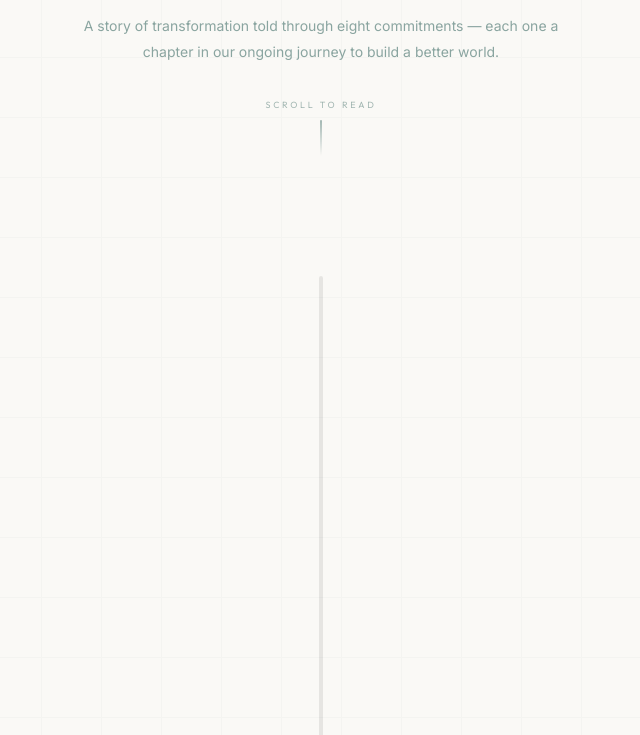
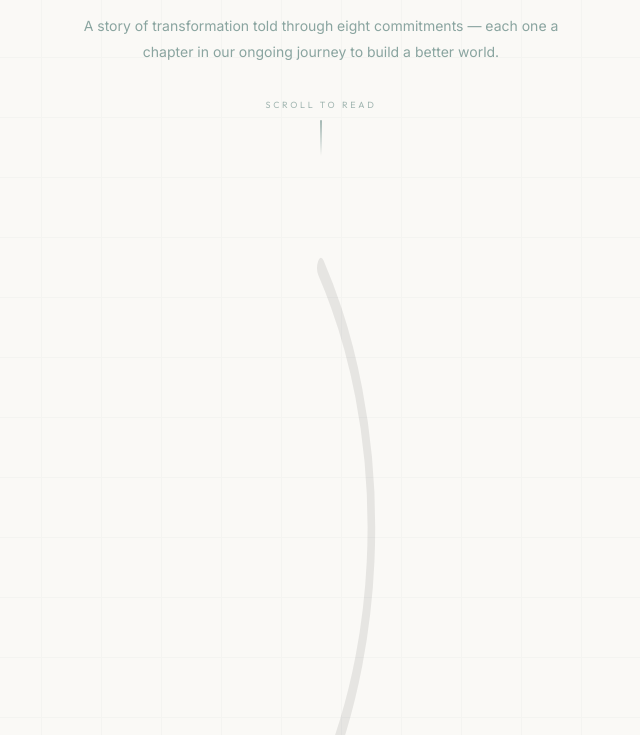
Before and after one commit to irrbmodel/aadishaktimission, a React (Vite) app in the folder frontend/: page / in a window 1280 px wide. Shown: the part 3994-4729 px from the top of the page, without its empty margins (319-959 px from the left). Built offline with nearby package versions, Linux system fonts and the light colour scheme; a web font is replaced by a local one.

Commit message:
feat: implement wavy SVG timeline paths and add CustomCursor component while optimizing GSAP ScrollTrigger refresh logic

```diff
--- a/frontend/src/components/VisionMission.jsx
+++ b/frontend/src/components/VisionMission.jsx
@@ -230,12 +230,13 @@ const StoryCard = ({ item, idx, Icon }) => {
    MAIN COMPONENT
 ───────────────────────────────────────── */
 const VisionMission = ({ isLoaded }) => {
-  const containerRef    = useRef(null)
-  const visionRef       = useRef(null)
-  const missionRef      = useRef(null)
-  const lineTrackRef    = useRef(null)
-  const lineProgressRef = useRef(null)
-  const nodeRefs        = useRef([])
+  const containerRef          = useRef(null)
+  const visionRef             = useRef(null)
+  const missionRef            = useRef(null)
+  const lineTrackRef          = useRef(null)
+  const lineProgressRef       = useRef(null)
+  const mobileLineProgressRef = useRef(null)
+  const nodeRefs              = useRef([])
 
   useEffect(() => {
     if (!isLoaded) return
@@ -261,21 +262,47 @@ const VisionMission = ({ isLoaded }) => {
 
       /* ── Timeline ink line draw (scrub) ── */
       if (lineProgressRef.current && lineTrackRef.current) {
-        gsap.fromTo(lineProgressRef.current,
-          { scaleY: 0 },
-          {
-            scaleY: 1,
+        const path = lineProgressRef.current
+        const length = path.getTotalLength ? path.getTotalLength() : 2400
+
+        gsap.set(path, {
+          strokeDasharray: length,
+          strokeDashoffset: length
+        })
+
+        gsap.to(path, {
+          strokeDashoffset: 0,
           ease: 'none',
-            transformOrigin: 'top center',
           scrollTrigger: {
             trigger: lineTrackRef.current,
-              start: 'top 55%',
-              end: 'bottom 75%',
-              scrub: 1,
+            start: 'top 50%',
+            end: 'bottom 70%',
+            scrub: 0.5,
             invalidateOnRefresh: true,
           }
+        })
       }
-        )
+
+      if (mobileLineProgressRef.current && lineTrackRef.current) {
+        const mPath = mobileLineProgressRef.current
+        const mLength = mPath.getTotalLength ? mPath.getTotalLength() : 2400
+
+        gsap.set(mPath, {
+          strokeDasharray: mLength,
+          strokeDashoffset: mLength
+        })
+
+        gsap.to(mPath, {
+          strokeDashoffset: 0,
+          ease: 'none',
+          scrollTrigger: {
+            trigger: lineTrackRef.current,
+            start: 'top 50%',
+            end: 'bottom 70%',
+            scrub: 0.5,
+            invalidateOnRefresh: true,
+          }
+        })
       }
 
       /* ── Per-node story reveals ── */
@@ -440,28 +467,67 @@ const VisionMission = ({ isLoaded }) => {
           {/* Timeline track */}
           <div className="relative" ref={lineTrackRef}>
 
-            {/* Center spine (desktop) - Made Thicker (4px) */}
-            <div
-              className="absolute left-1/2 -translate-x-1/2 top-6 bottom-6 hidden lg:block pointer-events-none rounded-full overflow-hidden"
-              style={{ width: '4px', background: 'rgba(0,0,0,0.08)' }}
+            {/* Curvy Wave Spine (desktop) */}
+            <div className="absolute left-1/2 -translate-x-1/2 top-4 bottom-4 w-32 lg:w-48 hidden lg:block pointer-events-none z-0">
+              <svg
+                viewBox="0 0 100 800"
+                preserveAspectRatio="none"
+                className="w-full h-full overflow-visible"
               >
-              <div
+                <defs>
+                  <linearGradient id="vm-curvy-grad" x1="0" y1="0" x2="0" y2="1">
+                    <stop offset="0%" stopColor="#0ea5e9" stopOpacity="1" />
+                    <stop offset="60%" stopColor="#0ea5e9" stopOpacity="0.85" />
+                    <stop offset="100%" stopColor="#0ea5e9" stopOpacity="0.4" />
+                  </linearGradient>
+                  <filter id="vm-glow-filter" x="-20%" y="-20%" width="140%" height="140%">
+                    <feGaussianBlur stdDeviation="3" result="blur" />
+                    <feComposite in="SourceGraphic" in2="blur" operator="over" />
+                  </filter>
+                </defs>
+
+                {/* Background translucent curvy track */}
+                <path
+                  d="M 50,0 C 85,30 85,70 50,100 C 15,130 15,170 50,200 C 85,230 85,270 50,300 C 15,330 15,370 50,400 C 85,430 85,470 50,500 C 15,530 15,570 50,600 C 85,630 85,670 50,700 C 15,730 15,770 50,800"
+                  fill="none"
+                  stroke="rgba(0,0,0,0.08)"
+                  strokeWidth="4"
+                  strokeLinecap="round"
+                />
+
+                {/* Animated progress curvy path */}
+                <path
                   ref={lineProgressRef}
-                className="absolute inset-0 rounded-full"
-                style={{
-                  background: 'linear-gradient(180deg, #0ea5e9, rgba(14,165,233,0.85) 60%, rgba(14,165,233,0.3))',
-                  boxShadow: '0 0 10px rgba(14,165,233,0.5)',
-                  transformOrigin: 'top',
-                  transform: 'scaleY(0)',
-                }}
+                  d="M 50,0 C 85,30 85,70 50,100 C 15,130 15,170 50,200 C 85,230 85,270 50,300 C 15,330 15,370 50,400 C 85,430 85,470 50,500 C 15,530 15,570 50,600 C 85,630 85,670 50,700 C 15,730 15,770 50,800"
+                  fill="none"
+                  stroke="url(#vm-curvy-grad)"
+                  strokeWidth="4"
+                  strokeLinecap="round"
+                  filter="url(#vm-glow-filter)"
                 />
+              </svg>
             </div>
 
-            {/* Mobile left rail - Made Thicker (3.5px) */}
-            <div
-              className="absolute left-5 top-4 bottom-4 lg:hidden pointer-events-none rounded-full"
-              style={{ width: '3.5px', background: 'rgba(0,0,0,0.08)' }}
+            {/* Curvy Wave Rail (mobile) */}
+            <div className="absolute left-3 top-4 bottom-4 w-8 lg:hidden pointer-events-none z-0">
+              <svg viewBox="0 0 30 800" preserveAspectRatio="none" className="w-full h-full overflow-visible">
+                <path
+                  d="M 15,0 C 30,50 0,100 15,150 C 30,200 0,250 15,300 C 30,350 0,400 15,450 C 30,500 0,550 15,600 C 30,650 0,700 15,750 C 30,780 15,800 15,800"
+                  fill="none"
+                  stroke="rgba(0,0,0,0.08)"
+                  strokeWidth="3.5"
+                  strokeLinecap="round"
                 />
+                <path
+                  ref={mobileLineProgressRef}
+                  d="M 15,0 C 30,50 0,100 15,150 C 30,200 0,250 15,300 C 30,350 0,400 15,450 C 30,500 0,550 15,600 C 30,650 0,700 15,750 C 30,780 15,800 15,800"
+                  fill="none"
+                  stroke="#0ea5e9"
+                  strokeWidth="3.5"
+                  strokeLinecap="round"
+                />
+              </svg>
+            </div>
 
             {/* Nodes */}
             <div className="flex flex-col">
```
Lines whose indentation alone changed are shown as unchanged.
